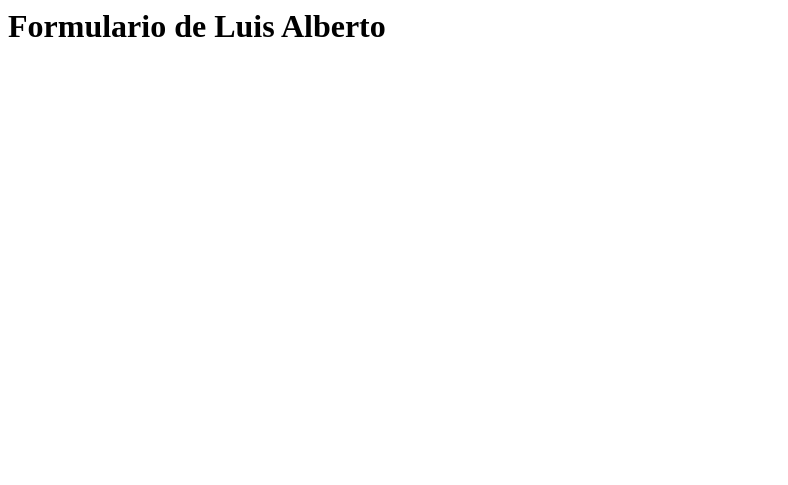
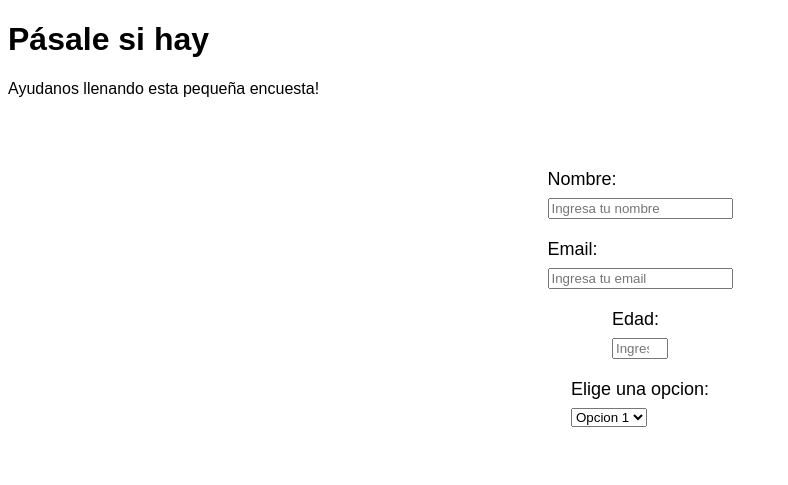
Before and after one commit to lolverae/FreeCodeCamp-Projects, a plain HTML site: page Survey form/index.html in a window 1280 px wide. Shown: the whole page, without its empty margins (0-788 px from the left). Drawn offline with Linux system fonts and the light colour scheme.

Commit message:
updated readme

```diff
--- a/Survey form/index.html
+++ b/Survey form/index.html
@@ -1,9 +1,58 @@
+<!DOCTYPE html>
 <html>
-    <head>
-        <main>
-            <body>
-                <h1 id="title">Formulario de Luis Alberto</h1>
-            </body>
-        </main>
-    </head>
+    <header>
+        <link rel="stylesheet" href="/Survey form/style.css">
+    </header>
+    <main>
+        <body>
+            <h1 id="title">Pásale si hay</h1>
+            <p id="description">
+            Ayudanos llenando esta pequeña encuesta!
+            </p>
+            <form id="survey-form">
+                <div class="survey-question">
+                    <label for="name">Nombre:</label>
+                    <input
+                    id="name"
+                    type="text"
+                    placeholder="Ingresa tu nombre"
+                    type="text"
+                    ><br>
+                </div>
+                <div class="survey-question">
+                    <label for="email">Email:</label>
+                    <input
+                    id="email"
+                    type="email"
+                    min="10"
+                    max="20"
+                    inputmode="email"
+                    placeholder="Ingresa tu email"
+                    >
+                </div>
+                <div class="survey-question">
+                    <label for="name">Edad:</label>
+                    <input
+                    type="number"
+                    id="name"
+                    min="18"
+                    max="99"
+                    inputmode="numeric"
+                    placeholder="Ingresa tu edad"
+                    >
+                </div>
+                <div class="survey-question">
+                    <label for="opciones" id="dropdown" >Elige una opcion:</label>
+                    <select name="opciones" id="opciones">
+                    <option value="Opcion 1">Opcion 1</option>
+                    <option value="Opcion 2">Opcion 2</option>
+                    <option value="Opcion 3">Opcion 3</option>
+                    <option value="Opcion 4">Opcion 4</option>
+                    </select>
+                </div>
+
+
+            </form>
+        </body>
+    </main>
 </html>
--- a/Survey form/style.css
+++ b/Survey form/style.css
@@ -0,0 +1,30 @@
+
+@import url('https://fonts.googleapis.com/css2?family=Roboto&display=swap');
+#title {
+    font-family: 'Raleway', sans-serif;
+}
+body{
+    font-family: 'Raleway', sans-serif;
+}
+form {
+    background: var(--color-darkblue-alpha);
+    padding: 2.5rem 0.625rem;
+    border-radius: 0.25rem;
+  }
+@media (min-width: 480px) {
+    form {
+    padding: 2.5rem;
+    }
+}
+
+.survey-question{
+    margin: 10px;
+    padding: 5px;
+    justify-self: center;
+}
+label {
+    display: flex;
+    align-items: center;
+    font-size: 1.125rem;
+    margin-bottom: 0.5rem;
+  }
```
Also changed, not shown: 1 other file.
